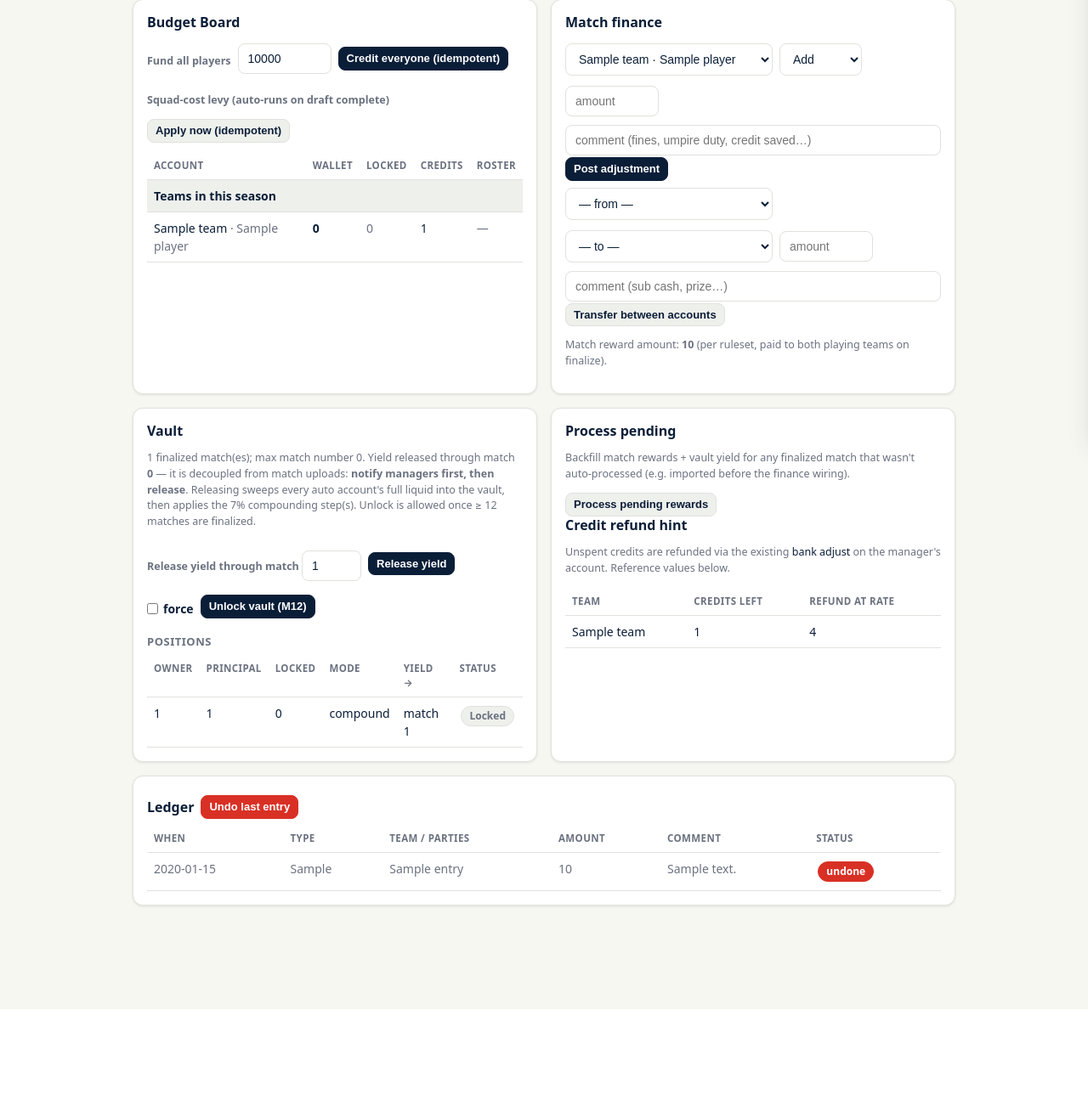
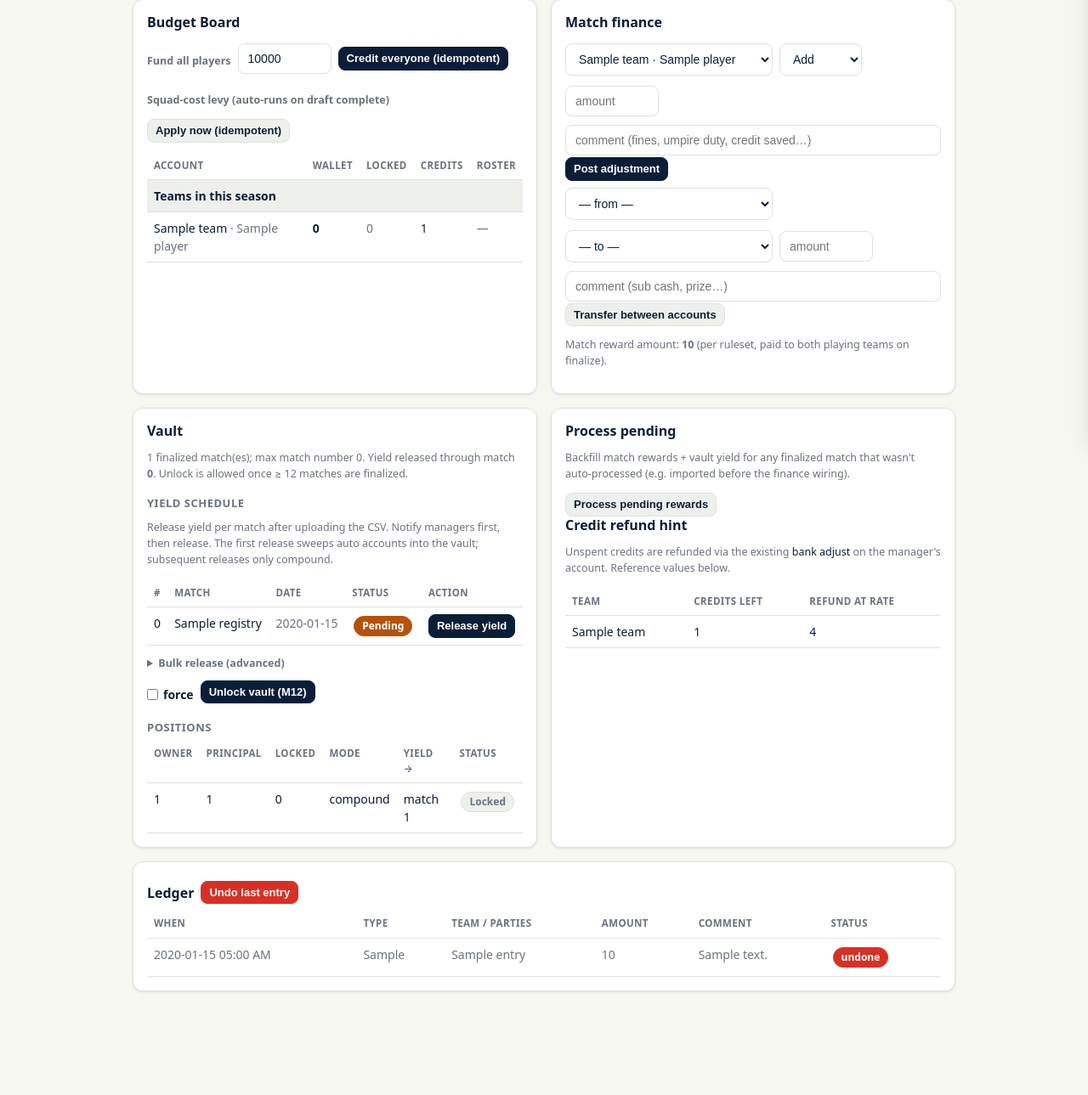
Before and after one commit to Sanawar21/scl-official, a Flask app: page /admin/finances in a window 1280 px wide. Shown: the part 281-1570 px from the top of the page at 85% size. Before the commit the page ends 1469 px from the top, so only its background shows below. Run offline with Flask 3, Linux system fonts and the light colour scheme; the visitor is signed in with stand-in values (Sample User, id 1); data comes from the database, SQL or seed files in the repository; tables that the repository leaves empty hold one stand-in row (values such as "Sample post").

Commit message:
Add vault yield schedule + Pakistan time display
- Per-match yield release: admin can release yield for each finalized match
  individually after uploading CSV. First release sweeps auto accounts into
  vault; subsequent releases only compound 7%. Bulk release kept as fallback.
- Yield schedule table on admin finances page shows each match's release
  status with per-match release buttons.
- New Jinja filter `pkt` converts all UTC timestamps to Pakistan time
  (Asia/Karachi, UTC+5). Applied to all 11 template timestamp displays.

Generated with Codebuff 🤖
Co-Authored-By: Codebuff <noreply@codebuff.com>

```diff
--- a/app/__init__.py
+++ b/app/__init__.py
@@ -1,5 +1,10 @@
+from datetime import datetime, timezone, timedelta
+
 from flask import Flask, current_app, session, url_for
 from flask_socketio import SocketIO
+
+# Pakistan Standard Time = UTC+5
+PKT = timezone(timedelta(hours=5))
 
 from .authz import current_user
 from .config import Config
@@ -74,7 +79,19 @@ def create_app(config_object=None):
     app.register_blueprint(manager_bp)
     app.register_blueprint(matches_bp)
     app.register_blueprint(viewer_bp)
-    app.register_blueprint(wagers_bp)
+    app.register_blueprint(wagers_bp)    # --- template filter: convert UTC timestamps to Pakistan time ----------
+    @app.template_filter("pkt")
+    def pkt_filter(iso_str, fmt="%Y-%m-%d %I:%M %p"):
+        """Render a UTC ISO timestamp in Pakistan time (Asia/Karachi)."""
+        if not iso_str:
+            return "—"
+        try:
+            dt = datetime.fromisoformat(str(iso_str))
+            if dt.tzinfo is None:
+                dt = dt.replace(tzinfo=timezone.utc)
+            return dt.astimezone(PKT).strftime(fmt)
+        except (ValueError, TypeError):
+            return str(iso_str)[:16]
 
     @app.context_processor
     def inject_globals():
--- a/app/routes/admin.py
+++ b/app/routes/admin.py
@@ -825,6 +825,7 @@ def _finance_context(season_id=None):
             if m and int(m.group(0)) > max_match:
                 max_match = int(m.group(0))
     released_through = finance.released_through(season_id)
+    yield_schedule = finance.yield_schedule(season_id)
     return {
         "seasons": seasons,
         "season_id": season_id,
@@ -835,6 +836,7 @@ def _finance_context(season_id=None):
         "finalized_count": finalized_count,
         "max_match": max_match,
         "released_through": released_through,
+        "yield_schedule": yield_schedule,
         "match_reward_amount": ruleset.match_reward_amount,
         "registry": registry,
         "active_admin_tab": "finances",
@@ -951,6 +953,24 @@ def finances_yield():
     return redirect(url_for("admin.finances", season=season_id))
 
 
+@admin_bp.post("/finances/yield/match")
+@login_required(role=R.ROLE_ADMIN)
+def finances_yield_match():
+    """Release vault yield for a single match (from the per-match schedule)."""
+    finance = current_app.extensions["finance_service"]
+    season_id = (request.form.get("season_id") or "").strip().lower()
+    match_number = _safe_int(request.form.get("match_number"), 0)
+    try:
+        result = finance.release_yield_for_match(season_id, match_number)
+        flash(f"Yield released for match {result['released_through']}: "
+              f"{result['yield_total']:,} total yield" +
+              (f"; swept {result['swept']:,} into vaults" if result['swept'] else ""),
+              "success")
+    except ValueError as exc:
+        flash(str(exc), "error")
+    return redirect(url_for("admin.finances", season=season_id))
+
+
 @admin_bp.post("/finances/unlock")
 @login_required(role=R.ROLE_ADMIN)
 def finances_unlock():
--- a/app/templates/admin/changelog.html
+++ b/app/templates/admin/changelog.html
@@ -27,7 +27,7 @@
       <h2>{{ e.title }}</h2>
       <span class="tag tag-info">{{ e.change_date }}</span>
     </div>
-    <div class="small muted" style="margin-bottom:6px">by {{ e.author }} · {{ e.created_at[:16] }}</div>
+    <div class="small muted" style="margin-bottom:6px">by {{ e.author }} · {{ e.created_at|pkt }}</div>
     <div class="doc-body">{{ e.body_html | safe }}</div>
     <form method="post" action="{{ url_for('admin.changelog_delete', entry_id=e.id) }}" style="margin-top:8px">
       <button class="btn btn-small btn-danger" type="submit"
--- a/app/templates/admin/dashboard.html
+++ b/app/templates/admin/dashboard.html
@@ -368,7 +368,7 @@
         <tbody>
           {% for tr in transfers %}
             <tr>
-              <td>{{ tr.created_at[:16] }}</td>
+              <td>{{ tr.created_at|pkt }}</td>
               <td>{{ players_by_id.get(tr.player_id, {}).get('name', tr.player_id) }}</td>
               <td>{{ teams_by_id.get(tr.team_from, {}).get('name', '—') }}</td>
               <td>{{ teams_by_id.get(tr.team_to, {}).get('name', '—') }}</td>
@@ -396,7 +396,7 @@
             <td>{{ loop.index }}</td>
             <td>{{ a.action_type }}</td>
             <td>{{ a.actor }}</td>
-            <td>{{ a.created_at[:19] }}</td>
+            <td>{{ a.created_at|pkt }}</td>
             <td>{% if a.undone_at %}<span class="tag">undone</span>{% else %}<span class="tag tag-active">live</span>{% endif %}</td>
           </tr>
         {% endfor %}
--- a/app/templates/admin/finances.html
+++ b/app/templates/admin/finances.html
@@ -119,17 +119,59 @@
   <section class="card">
     <h2>Vault</h2>
     <p class="muted small">{{ finalized_count }} finalized match(es); max match number {{ max_match }}.
-      Yield released through match <b>{{ released_through }}</b> — it is decoupled from match
-      uploads: <b>notify managers first, then release</b>. Releasing sweeps every auto account's
-      full liquid into the vault, then applies the 7% compounding step(s). Unlock is allowed once
+      Yield released through match <b>{{ released_through }}</b>. Unlock is allowed once
       ≥ 12 matches are finalized.</p>
-    <form method="post" action="{{ url_for('admin.finances_yield') }}" class="row">
-      <input type="hidden" name="season_id" value="{{ season_id }}">
-      <label class="small">Release yield through match
-        <input type="number" name="match_number" value="{{ released_through + 1 }}" min="1" max="12" required style="width:70px">
-      </label>
-      <button class="btn btn-small btn-primary" type="submit">Release yield</button>
-    </form>
+    {% if yield_schedule %}
+    <h3>Yield schedule</h3>
+    <p class="muted small">Release yield per match after uploading the CSV. Notify managers first, then release.
+      The first release sweeps auto accounts into the vault; subsequent releases only compound.</p>
+    <div class="table-wrap">
+      <table>
+        <thead><tr>
+          <th>#</th><th>Match</th><th>Date</th><th>Status</th><th>Action</th>
+        </tr></thead>
+        <tbody>
+          {% for m in yield_schedule %}
+          <tr>
+            <td>{{ m.match_number }}</td>
+            <td>{{ m.match_title }}</td>
+            <td class="muted">{{ m.match_date or '—' }}</td>
+            <td>
+              {% if m.released %}
+                <span class="tag tag-active">Released</span>
+              {% else %}
+                <span class="tag tag-warn">Pending</span>
+              {% endif %}
+            </td>
+            <td>
+              {% if not m.released %}
+              <form method="post" action="{{ url_for('admin.finances_yield_match') }}" style="display:inline">
+                <input type="hidden" name="season_id" value="{{ season_id }}">
+                <input type="hidden" name="match_number" value="{{ m.match_number }}">
+                <button class="btn btn-small btn-primary" type="submit">Release yield</button>
+              </form>
+              {% else %}
+                <span class="muted small">✓</span>
+              {% endif %}
+            </td>
+          </tr>
+          {% endfor %}
+        </tbody>
+      </table>
+    </div>
+    {% else %}
+    <p class="muted small">No finalized matches yet. Upload a match CSV to see the yield schedule.</p>
+    {% endif %}
+    <details style="margin-top:12px">
+      <summary class="muted small" style="cursor:pointer">Bulk release (advanced)</summary>
+      <form method="post" action="{{ url_for('admin.finances_yield') }}" class="row" style="margin-top:8px">
+        <input type="hidden" name="season_id" value="{{ season_id }}">
+        <label class="small">Release yield through match
+          <input type="number" name="match_number" value="{{ released_through + 1 }}" min="1" max="12" required style="width:70px">
+        </label>
+        <button class="btn btn-small" type="submit">Release bulk</button>
+      </form>
+    </details>
     <form method="post" action="{{ url_for('admin.finances_unlock') }}" class="row">
       <input type="hidden" name="season_id" value="{{ season_id }}">
       <label class="checkbox-label"><input type="checkbox" name="force" value="1"> force</label>
@@ -200,7 +242,7 @@
       <tbody>
         {% for e in entries %}
           <tr {% if e.undone_at %}class="muted"{% endif %}>
-            <td>{{ e.created_at[:16] }}</td>
+            <td>{{ e.created_at|pkt }}</td>
             <td>{{ e.label }}</td>
             <td>{{ e.summary }}</td>
             <td>{{ e.amount }}</td>
--- a/app/templates/admin/overview.html
+++ b/app/templates/admin/overview.html
@@ -116,7 +116,7 @@
   <ul class="feed">
     {% for item in recent_finance %}
       <li><b>{{ item.label }}</b> {{ item.summary }} — {{ item.amount }}
-        <span class="muted">{{ item.created_at[:16] }}</span></li>
+        <span class="muted">{{ item.created_at|pkt }}</span></li>
     {% endfor %}
     {% for imp in recent_imports %}
       <li><b>Import {{ imp.match_id }}</b> {{ imp.team_rows }} teams / {{ imp.player_rows }} players
@@ -124,7 +124,7 @@
     {% endfor %}
     {% for a in recent_actions %}
       <li><b>{{ a.action_type }}</b> by {{ a.actor }}
-        <span class="muted">{{ a.created_at[:16] }}</span></li>
+        <span class="muted">{{ a.created_at|pkt }}</span></li>
     {% endfor %}
     {% if not recent_finance and not recent_imports and not recent_actions %}
       <li class="muted">No activity yet.</li>
--- a/app/templates/banking/account.html
+++ b/app/templates/banking/account.html
@@ -175,7 +175,7 @@
         <tbody>
           {% for t in txns %}
             <tr>
-              <td class="muted">{{ t.created_at[:16] }}</td>
+              <td class="muted">{{ t.created_at|pkt }}</td>
               <td><span class="tag">{{ t.type }}</span></td>
               <td>{{ t.amount }}</td>
               <td><b>{{ t.balance_after }}</b></td>
--- a/app/templates/matches/finances.html
+++ b/app/templates/matches/finances.html
@@ -60,7 +60,7 @@
           <span class="ledger-icon" aria-hidden="true">{{ icon }}</span>
           <span class="ledger-body">
             <b>{{ row.label }}</b> {{ row.summary }}
-            <span class="small muted">{{ row.created_at[:16] }}</span>
+            <span class="small muted">{{ row.created_at|pkt }}</span>
             {% if row.comment %}<span class="small muted"> — {{ row.comment }}</span>{% endif %}
             {% if row.undone_at %}<span class="chip chip-warn">undone</span>{% endif %}
           </span>
--- a/app/templates/wagers/admin.html
+++ b/app/templates/wagers/admin.html
@@ -109,7 +109,7 @@
                 <td>{{ b.side }}</td>
                 <td>{{ b.amount }}</td>
                 <td><span class="tag">{{ b.status }}</span></td>
-                <td class="muted">{{ b.created_at[:16] }}</td>
+                <td class="muted">{{ b.created_at|pkt }}</td>
                 <td>
                   {% if b.status == 'open' and w.status in ('proposed', 'calibrating', 'vetted', 'frozen') %}
                     <form method="post" action="{{ url_for('wagers.admin_remove_bet', wager_id=w.id, bet_id=b.id) }}" class="row" style="justify-content:flex-end">
--- a/app/templates/wagers/detail.html
+++ b/app/templates/wagers/detail.html
@@ -5,7 +5,7 @@
   <h1>{{ wager.title }}</h1>
   <div class="row">
     <span class="chip {% if wager.status == 'resolved' %}chip-success{% elif wager.status == 'voided' %}chip-danger{% elif wager.status == 'vetted' %}chip-info{% else %}chip-warn{% endif %}">{{ wager.status }}</span>
-    <span class="page-sub">by {{ wager.initiator_name }} · {{ wager.created_at[:16] }}{% if wager.season_id %} · {{ wager.season_id }}{% endif %}</span>
+    <span class="page-sub">by {{ wager.initiator_name }} · {{ wager.created_at|pkt }}{% if wager.season_id %} · {{ wager.season_id }}{% endif %}</span>
   </div>
 </div>
 
@@ -101,7 +101,7 @@
               <td>{{ b.amount }}</td>
               <td><span class="tag">{{ b.status }}</span></td>
               <td>{{ b.payout if b.payout is not none else '—' }}</td>
-              <td class="muted">{{ b.created_at[:16] }}</td>
+              <td class="muted">{{ b.created_at|pkt }}</td>
             </tr>
           {% endfor %}
         </tbody>
```
Also changed, not shown: app/services/finance_service.py (+79 -0 lines).
